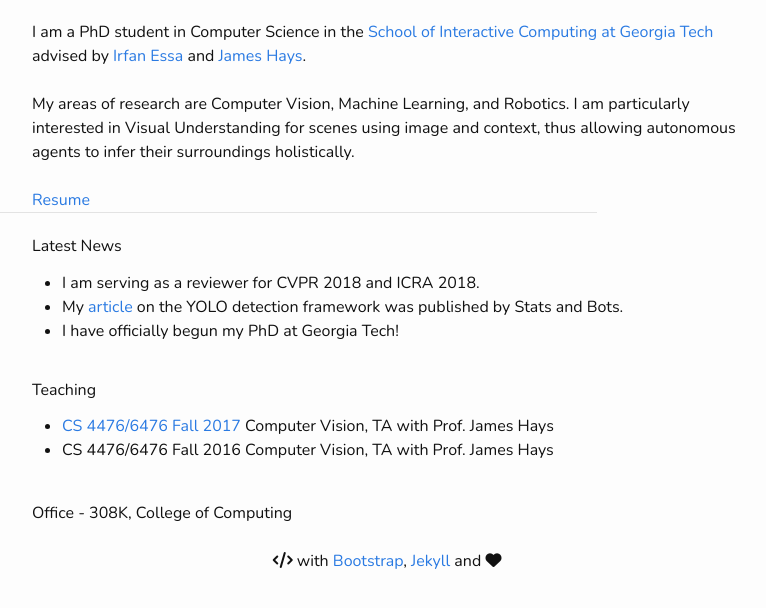
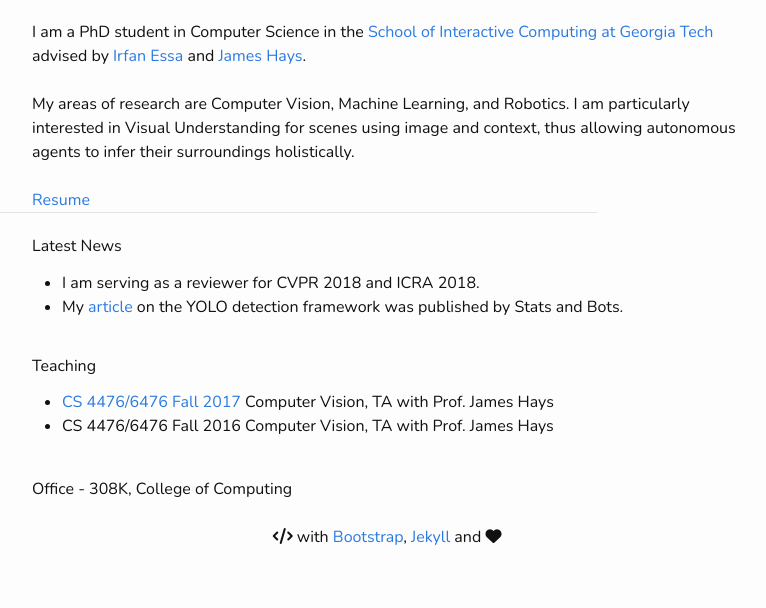
Before and after one commit to varunagrawal/varunagrawal.github.io, a Jekyll site: the page built from index.html, in a window 1280 px wide, cut to the strip 284-892 px from the top of the page. Shown: the whole strip, without its empty margins (253-1019 px from the left). Built offline with Jekyll 4.4.1, drawn with Linux system fonts in a browser that asks for light colours; nearby versions of some CDN libraries.

Commit message:
minor news update

```diff
--- a/index.html
+++ b/index.html
@@ -79,7 +79,6 @@ title: Varun Agrawal Online
                 <ul>
                     <li>I am serving as a reviewer for CVPR 2018 and ICRA 2018.</li>
                     <li>My <a href="https://blog.statsbot.co/real-time-object-detection-yolo-cd348527b9b7">article</a> on the YOLO detection framework was published by Stats and Bots.</li>
-                    <li>I have officially begun my PhD at Georgia Tech!</li>
                 </ul>
             </div>
         </div>
```
